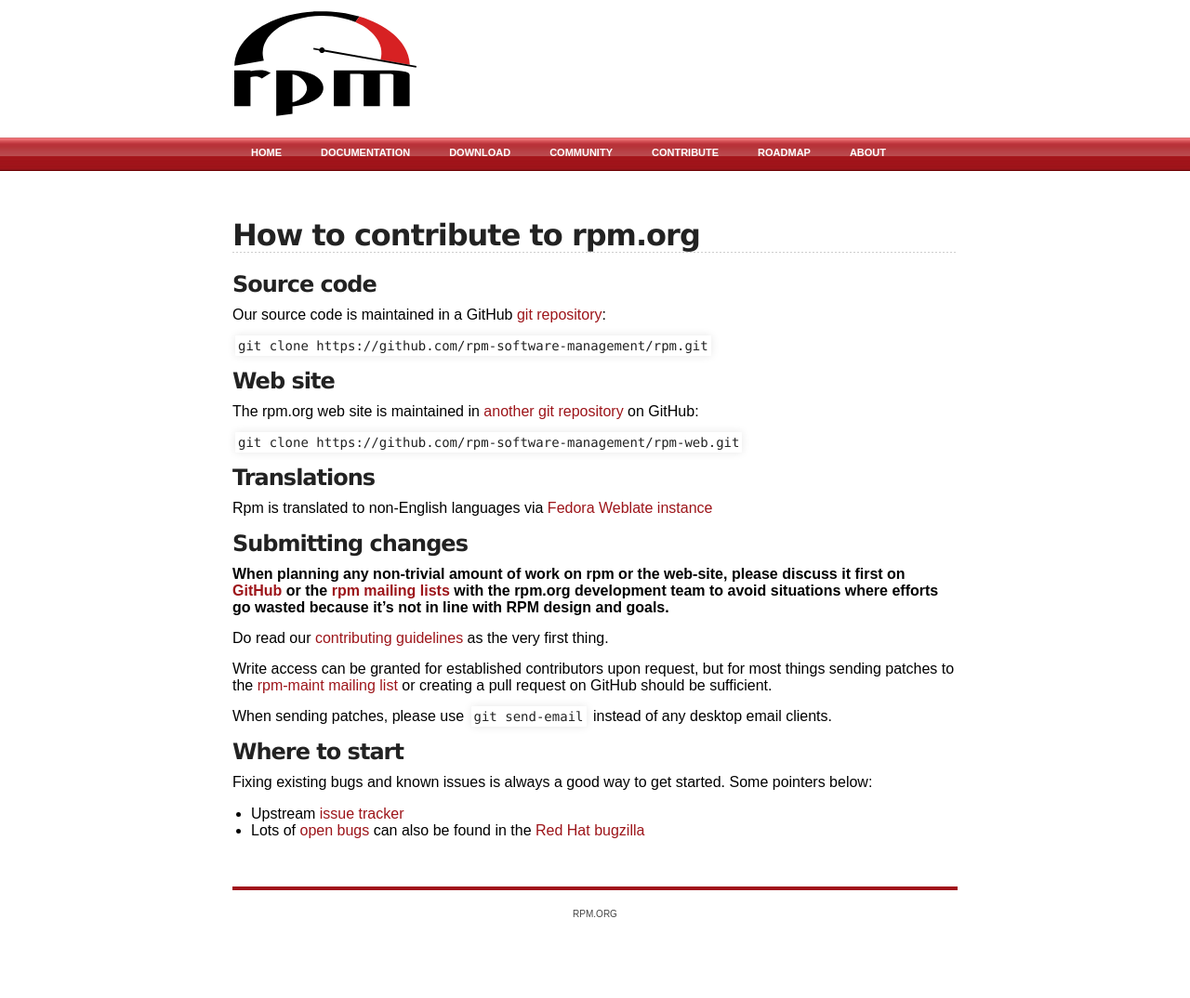
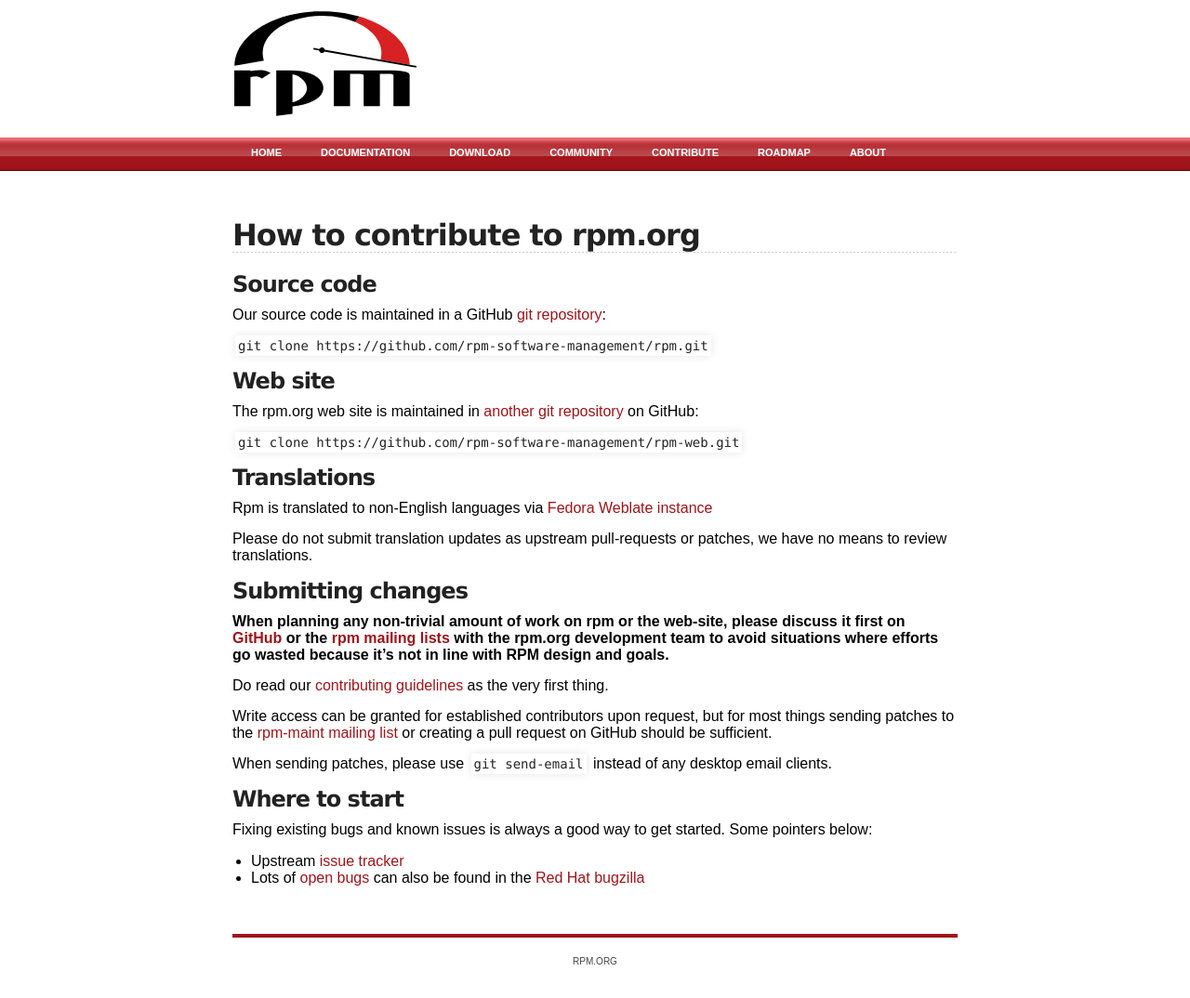
Before and after one commit to rpm-software-management/rpm-web, a Jekyll site: the page built from contribute.md, in a window 1280 px wide. Shown: the whole page at 93% size. Built offline with Jekyll 4.4.1, drawn with Linux system fonts in a browser that asks for light colours; before the commit the page ends 1023 px from its top, so only the background shows below that.

Commit message:
Explicitly ask translations not be sent via PR or patches.

```diff
--- a/contribute.md
+++ b/contribute.md
@@ -21,6 +21,9 @@ The rpm.org web site is maintained in [another git repository](https://github.co
 
 Rpm is translated to non-English languages via
 [Fedora Weblate instance](https://translate.fedoraproject.org/)
+
+Please do not submit translation updates as upstream pull-requests or
+patches, we have no means to review translations.
 
 ### Submitting changes
 
```
